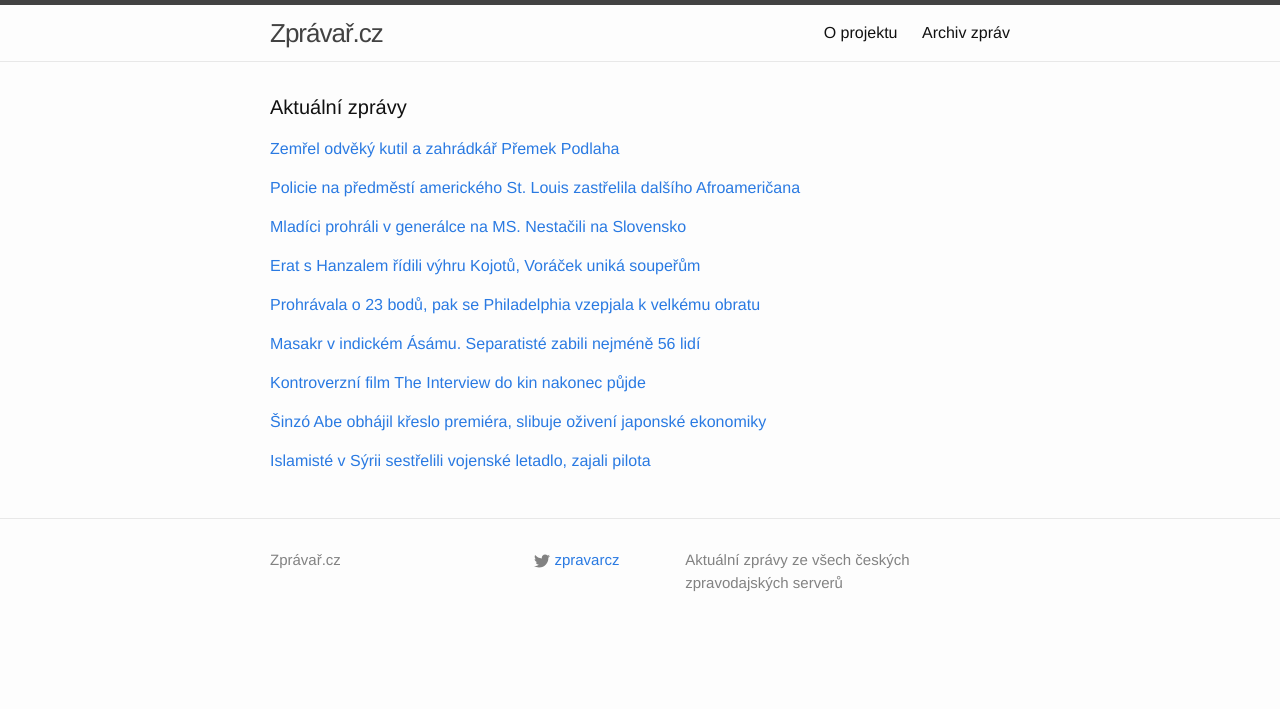
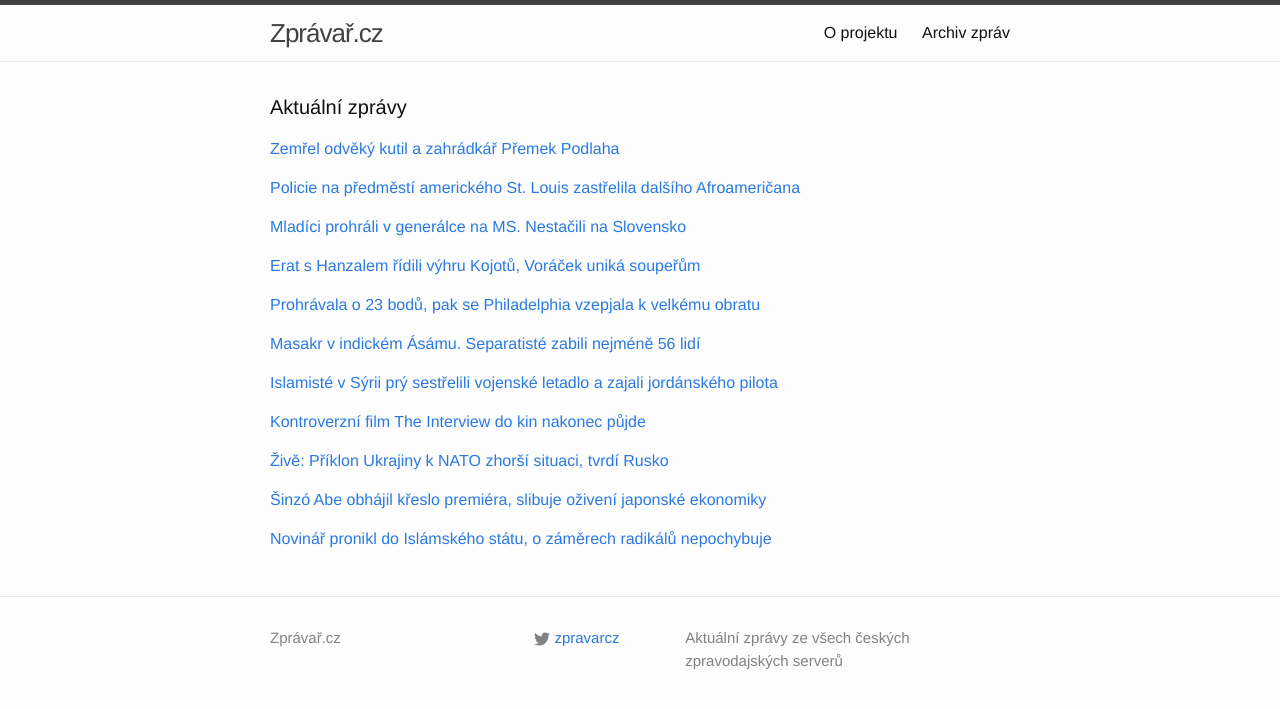
Before and after one commit to adliska/zpravar, a Jekyll site: the page built from index.html, in a window 1280 px wide. Shown: the top 709 px of the page. Built offline with Jekyll 4.4.1, drawn with Linux system fonts in a browser that asks for light colours.

Commit message:
zpravar news update

```diff
--- a/index.html
+++ b/index.html
@@ -63,26 +63,41 @@ layout: default
 <li><a href=http://www.novinky.cz/zahranicni/svet/357182-kmenovi-separatiste-v-indickem-asamu-zabili-nejmene-56-lidi.html>Kmenoví separatisté v indickém Ásámu zabili nejméně 56 lidí  - www.novinky.cz</a></li>
 <li><a href=http://www.ceskenoviny.cz/zpravy/zpravy/kmenovi-separatiste-v-indickem-asamu-zabili-nejmene-56-lidi/1162176>Kmenoví separatisté v indickém Ásámu zabili nejméně 56 lidí - www.ceskenoviny.cz</a></li>
 </ul>
-</div><p><a href="javascript:;" onclick="toggle_visibility('zpravy6')">Kontroverzní film The Interview do kin nakonec půjde</a></p>
+</div><p><a href="javascript:;" onclick="toggle_visibility('zpravy6')">Islamisté v Sýrii prý sestřelili vojenské letadlo a zajali jordánského pilota</a></p>
 <div id="zpravy6" style="display:none">
+<ul>
+<li><a href=http://www.novinky.cz/zahranicni/blizky-a-stredni-vychod/357187-islamiste-v-syrii-pry-sestrelili-vojenske-letadlo-a-zajali-jordanskeho-pilota.html>Islamisté v Sýrii prý sestřelili vojenské letadlo a zajali jordánského pilota - www.novinky.cz</a></li>
+<li><a href=http://zpravy.aktualne.cz/zahranici/islamiste-v-syrii-sestrelili-vojenske-letadlo-zajali-pilota/r~e24d43bc8b5411e49fc3002590604f2e/>Islamisté v Sýrii sestřelili vojenské letadlo, zajali pilota - zpravy.aktualne.cz</a></li>
+<li><a href=http://echo24.cz/a/iMUHq>'Sestřelili jsme letadlo a zajali pilota,' tvrdí islamisté v Sýrii - echo24.cz</a></li>
+<li><a href=http://www.ceskenoviny.cz/zpravy/zpravy/islamiste-v-syrii-sestrelili-vojenske-letadlo-zajali-pilota/1162216>Islamisté v Sýrii sestřelili vojenské letadlo, zajali pilota - www.ceskenoviny.cz</a></li>
+</ul>
+</div><p><a href="javascript:;" onclick="toggle_visibility('zpravy7')">Kontroverzní film The Interview do kin nakonec půjde</a></p>
+<div id="zpravy7" style="display:none">
 <ul>
 <li><a href=http://echo24.cz/a/iY9ix>Kontroverzní film The Interview do kin nakonec půjde - echo24.cz</a></li>
 <li><a href=http://zahranicni.ihned.cz/amerika-usa/c1-63297560-interview-kim-cong-un-kldr-komunisticka-korea-severni-film-atentat>Stovky amerických kin promítnou film o atentátu na Kim Čong-una - zahranicni.ihned.cz</a></li>
 <li><a href=http://www.ceskenoviny.cz/zpravy/zpravy/parodii-na-severokorejskeho-vudce-promitne-na-200-americkych-kin/1162170>Parodii na severokorejského vůdce promítne na 200 amerických kin - www.ceskenoviny.cz</a></li>
 <li><a href=http://art.ihned.cz/film-a-televize/c1-63297360-the-interview-film-kina>Komedii o atentátu na lídra KLDR uvede přes 200 amerických kin - art.ihned.cz</a></li>
 </ul>
-</div><p><a href="javascript:;" onclick="toggle_visibility('zpravy7')">Šinzó Abe obhájil křeslo premiéra, slibuje oživení japonské ekonomiky</a></p>
-<div id="zpravy7" style="display:none">
+</div><p><a href="javascript:;" onclick="toggle_visibility('zpravy8')">Živě: Příklon Ukrajiny k NATO zhorší situaci, tvrdí Rusko</a></p>
+<div id="zpravy8" style="display:none">
+<ul>
+<li><a href=http://zpravy.aktualne.cz/zahranici/zive-streda-24-prosince-ukrajina-rusko-separatiste/r~1d40420885dd11e498be002590604f2e/>Živě: Příklon Ukrajiny k NATO zhorší situaci, tvrdí Rusko - zpravy.aktualne.cz</a></li>
+<li><a href=http://www.lidovky.cz/nato-prinutilo-ukrajinu-vzdat-se-neutrality-zni-z-moskvy-pnc-/zpravy-svet.aspx?c=A141224_115526_ln_zahranici_hm>NATO přinutilo Ukrajinu vzdát se neutrality, zní z Moskvy  - www.lidovky.cz</a></li>
+<li><a href=http://www.ceskenoviny.cz/zpravy/zpravy/nato-podle-moskvy-prinutilo-ukrajinu-vzdat-se-neutrality/1162225>NATO podle Moskvy přinutilo Ukrajinu vzdát se neutrality - www.ceskenoviny.cz</a></li>
+</ul>
+</div><p><a href="javascript:;" onclick="toggle_visibility('zpravy9')">Šinzó Abe obhájil křeslo premiéra, slibuje oživení japonské ekonomiky</a></p>
+<div id="zpravy9" style="display:none">
 <ul>
 <li><a href=http://www.ceskatelevize.cz/ct24/svet/296370-sinzo-abe-obhajil-kreslo-premiera-slibuje-oziveni-japonske-ekonomiky/>Šinzó Abe obhájil křeslo premiéra, slibuje oživení japonské ekonomiky - www.ceskatelevize.cz</a></li>
 <li><a href=http://zpravy.e15.cz/zahranicni/politika/abe-je-znovu-premierem-japonsko-zprovozni-jaderne-elektrarny-slibuje-1148546>Abe je znovu premiérem. Japonsko zprovozní jaderné elektrárny, slibuje - zpravy.e15.cz</a></li>
 <li><a href=http://www.ceskenoviny.cz/zpravy/zpravy/japonsky-parlament-zvolil-po-vyhranych-volbach-abeho-premierem/1162178>Japonský parlament zvolil po vyhraných volbách Abeho premiérem - www.ceskenoviny.cz</a></li>
 </ul>
-</div><p><a href="javascript:;" onclick="toggle_visibility('zpravy8')">Islamisté v Sýrii sestřelili vojenské letadlo, zajali pilota</a></p>
-<div id="zpravy8" style="display:none">
+</div><p><a href="javascript:;" onclick="toggle_visibility('zpravy10')">Novinář pronikl do Islámského státu, o záměrech radikálů nepochybuje</a></p>
+<div id="zpravy10" style="display:none">
 <ul>
-<li><a href=http://zpravy.aktualne.cz/zahranici/islamiste-v-syrii-sestrelili-vojenske-letadlo-zajali-pilota/r~e24d43bc8b5411e49fc3002590604f2e/>Islamisté v Sýrii sestřelili vojenské letadlo, zajali pilota - zpravy.aktualne.cz</a></li>
-<li><a href=http://echo24.cz/a/iMUHq>'Sestřelili jsme letadlo a zajali pilota,' tvrdí islamisté v Sýrii - echo24.cz</a></li>
-<li><a href=http://www.ceskenoviny.cz/zpravy/zpravy/islamiste-v-syrii-sestrelili-vojenske-letadlo-zajali-pilota/1162216>Islamisté v Sýrii sestřelili vojenské letadlo, zajali pilota - www.ceskenoviny.cz</a></li>
+<li><a href=http://zpravy.e15.cz/zahranicni/udalosti/novinar-pronikl-do-islamskeho-statu-o-zamerech-radikalu-nepochybuje-1148556>Novinář pronikl do Islámského státu, o záměrech radikálů nepochybuje - zpravy.e15.cz</a></li>
+<li><a href=http://zpravy.e15.cz/zahranicni/udalosti/novinar-se-dostal-do-srdce-islamskeho-statu-o-zamerech-radikalu-nepochybuje-1148556>Novinář se dostal do srdce Islámského státu, o záměrech radikálů nepochybuje - zpravy.e15.cz</a></li>
+<li><a href=http://www.tyden.cz/rubriky/zahranici/asie-a-oceanie/muslimove-z-is-pripravuji-nejvetsi-nabozenskou-cistku_328216.html>Muslimové z IS připravují největší náboženskou čistku - www.tyden.cz</a></li>
 </ul>
 </div></div>
```
